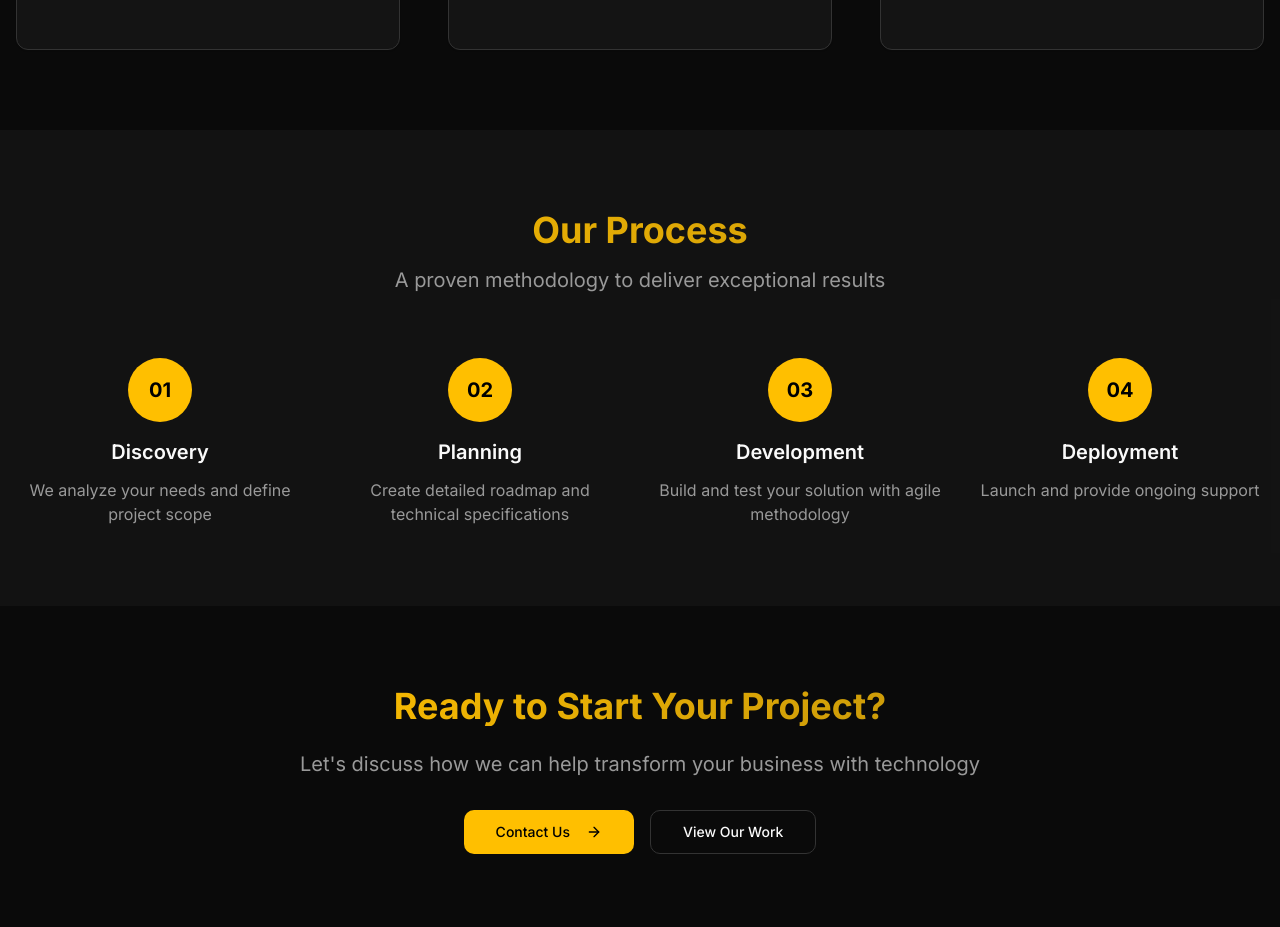
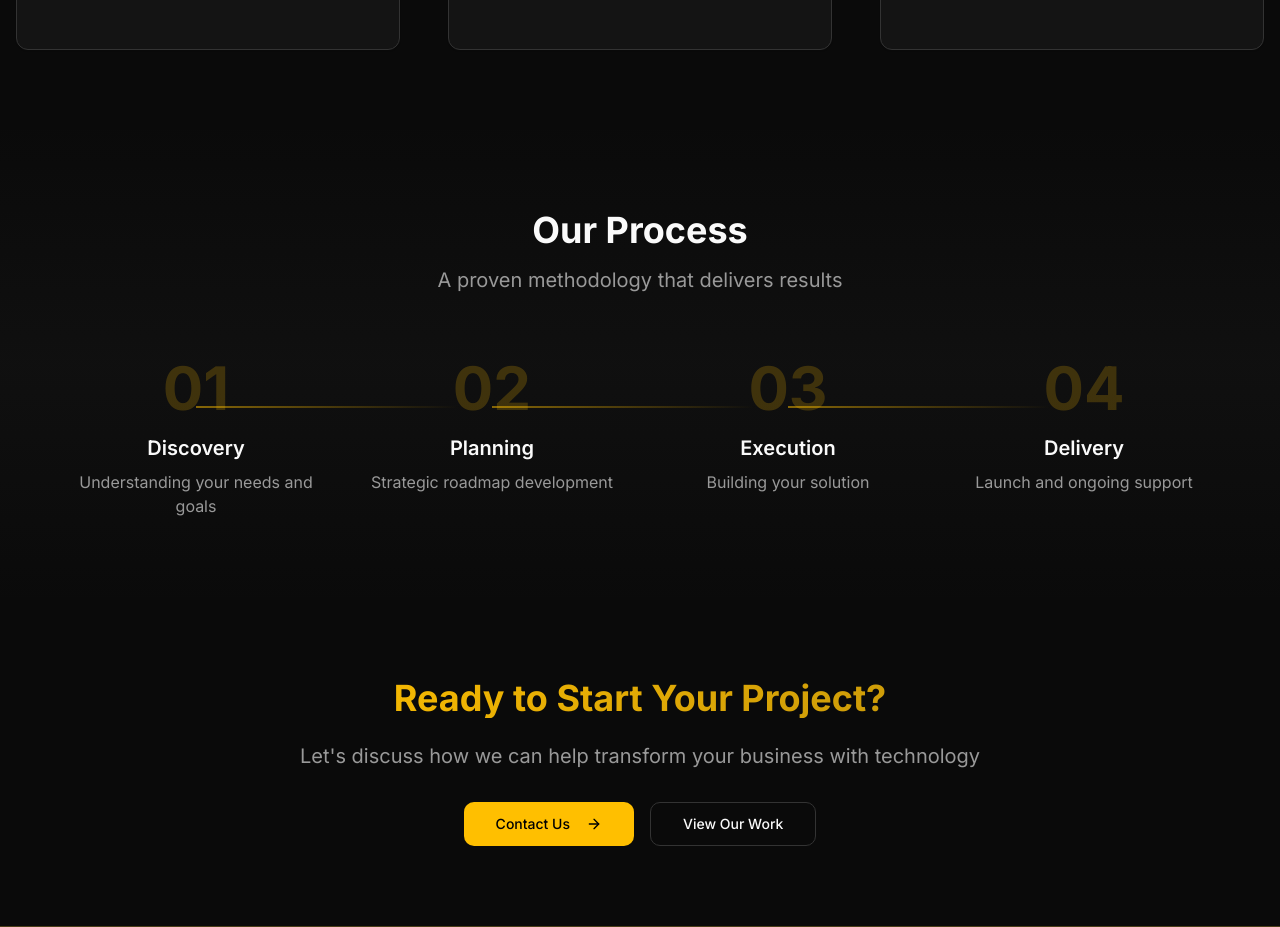
Before and after one commit to scorpio145633/bytetek-armenia-digital, a React (Vite) app: page /services in a window 1280 px wide. Shown: the part 4020-4947 px from the top of the page. Built offline with nearby package versions, Linux system fonts and the light colour scheme.

Commit message:
Refactor: Improve Services page

```diff
--- a/src/pages/Services.tsx
+++ b/src/pages/Services.tsx
@@ -311,64 +311,59 @@ const Services = () => {
       </section>
 
       {/* Process Section */}
-      <section className="py-20 bg-muted/30">
+      <motion.section
+        initial={{ opacity: 0 }}
+        whileInView={{ opacity: 1 }}
+        viewport={{ once: true }}
+        transition={{ duration: 0.6 }}
+        className="py-20 bg-gradient-to-b from-background via-muted/20 to-background"
+      >
         <div className="container mx-auto px-4">
           <motion.div
             initial={{ opacity: 0, y: 20 }}
             whileInView={{ opacity: 1, y: 0 }}
             viewport={{ once: true }}
-            transition={{ duration: 0.8 }}
             className="text-center mb-16"
           >
-            <h2 className="text-4xl font-bold mb-4 gradient-text">
-              Our Process
-            </h2>
+            <h2 className="text-4xl font-bold mb-4">Our Process</h2>
             <p className="text-xl text-muted-foreground max-w-2xl mx-auto">
-              A proven methodology to deliver exceptional results
+              A proven methodology that delivers results
             </p>
           </motion.div>
 
-          <div className="grid md:grid-cols-4 gap-8">
+          <div className="grid grid-cols-1 md:grid-cols-2 lg:grid-cols-4 gap-8 max-w-6xl mx-auto">
             {[
-              {
-                step: "01",
-                title: "Discovery",
-                description: "We analyze your needs and define project scope"
-              },
-              {
-                step: "02",
-                title: "Planning",
-                description: "Create detailed roadmap and technical specifications"
-              },
-              {
-                step: "03",
-                title: "Development",
-                description: "Build and test your solution with agile methodology"
-              },
-              {
-                step: "04",
-                title: "Deployment",
-                description: "Launch and provide ongoing support"
-              }
-            ].map((step, index) => (
+              { step: "01", title: "Discovery", desc: "Understanding your needs and goals" },
+              { step: "02", title: "Planning", desc: "Strategic roadmap development" },
+              { step: "03", title: "Execution", desc: "Building your solution" },
+              { step: "04", title: "Delivery", desc: "Launch and ongoing support" }
+            ].map((item, index) => (
               <motion.div
                 key={index}
-                initial={{ opacity: 0, y: 20 }}
+                initial={{ opacity: 0, y: 30 }}
                 whileInView={{ opacity: 1, y: 0 }}
-                viewport={{ once: true }}
-                transition={{ duration: 0.8, delay: index * 0.1 }}
-                className="text-center"
+                viewport={{ once: true, margin: "-50px" }}
+                transition={{ duration: 0.5, delay: index * 0.15 }}
+                className="relative"
               >
-                <div className="w-16 h-16 bg-primary text-primary-foreground rounded-full flex items-center justify-center text-xl font-bold mx-auto mb-4">
-                  {step.step}
+                <div className="text-center group">
+                  <motion.div
+                    whileHover={{ scale: 1.1 }}
+                    className="text-6xl font-bold bg-gradient-to-br from-primary to-accent bg-clip-text text-transparent mb-4 opacity-20 group-hover:opacity-40 transition-opacity"
+                  >
+                    {item.step}
+                  </motion.div>
+                  <h3 className="text-xl font-semibold mb-2">{item.title}</h3>
+                  <p className="text-muted-foreground">{item.desc}</p>
                 </div>
-                <h3 className="text-xl font-semibold mb-3">{step.title}</h3>
-                <p className="text-muted-foreground">{step.description}</p>
+                {index < 3 && (
+                  <div className="hidden lg:block absolute top-12 left-full w-full h-0.5 bg-gradient-to-r from-primary/50 to-transparent -translate-x-1/2" />
+                )}
               </motion.div>
             ))}
           </div>
         </div>
-      </section>
+      </motion.section>
 
       {/* CTA Section */}
       <section className="py-20">
```
Also changed, not shown: 1 other file (tests, documents, lock files or other folders).
